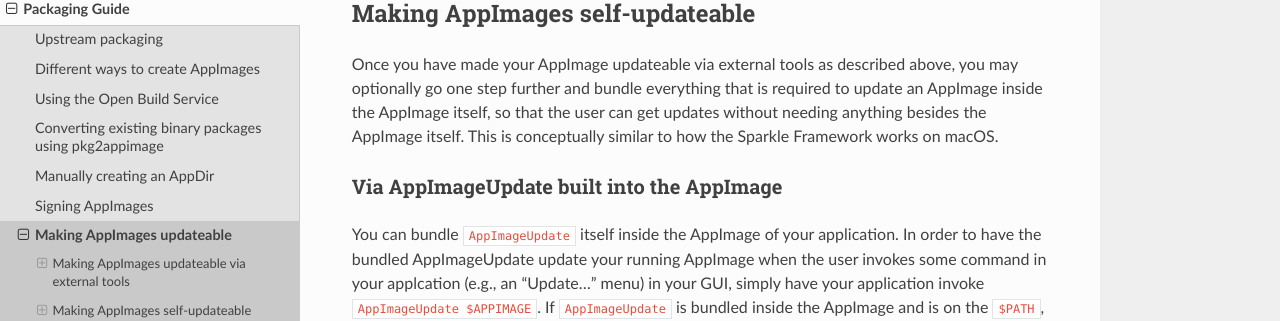
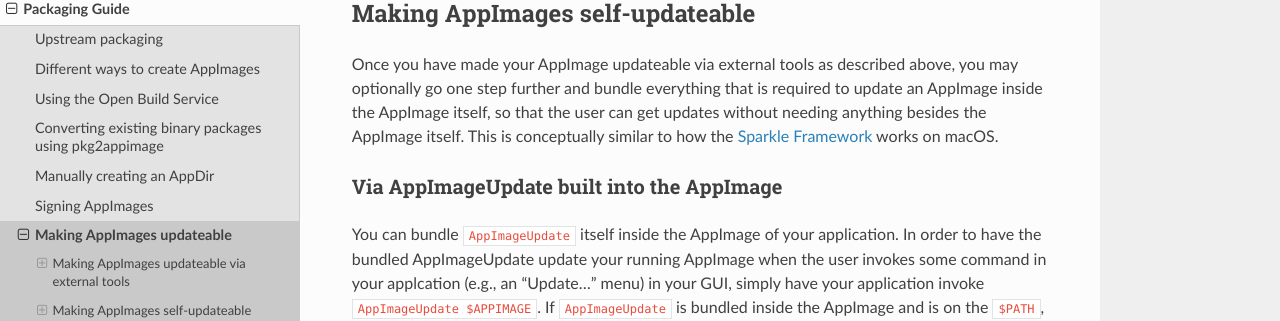
Before and after one commit to AppImage/docs.appimage.org, a Sphinx documentation site: the page built from source/packaging-guide/updates.md, in a window 1280 px wide and 900 px high, scrolled down 813 px. Shown: the part 203-524 px from the top of the window. Built offline with Sphinx 7.4.7 and the Read the Docs theme 2.0.0, drawn with Linux system fonts in a browser that asks for light colours; some of the changed lines change nothing that is shown.

Commit message:
Update updates.md

```diff
--- a/source/packaging-guide/updates.md
+++ b/source/packaging-guide/updates.md
@@ -27,7 +27,7 @@
 
 ## Making AppImages self-updateable
 
-Once you have made your AppImage updateable via external tools as described above, you may optionally go one step further and bundle everything that is required to update an AppImage inside the AppImage itself, so that the user can get updates without needing anything besides the AppImage itself. This is conceptually similar to how the Sparkle Framework works on macOS.
+Once you have made your AppImage updateable via external tools as described above, you may optionally go one step further and bundle everything that is required to update an AppImage inside the AppImage itself, so that the user can get updates without needing anything besides the AppImage itself. This is conceptually similar to how the [Sparkle Framework](https://sparkle-project.org/) works on macOS.
 
 ### Via AppImageUpdate built into the AppImage
 
```
